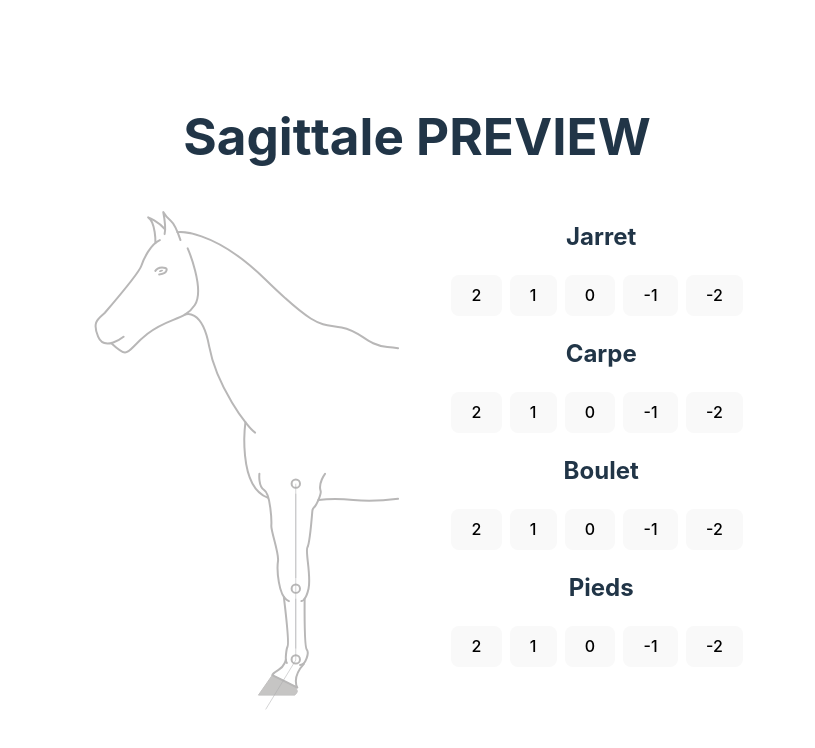
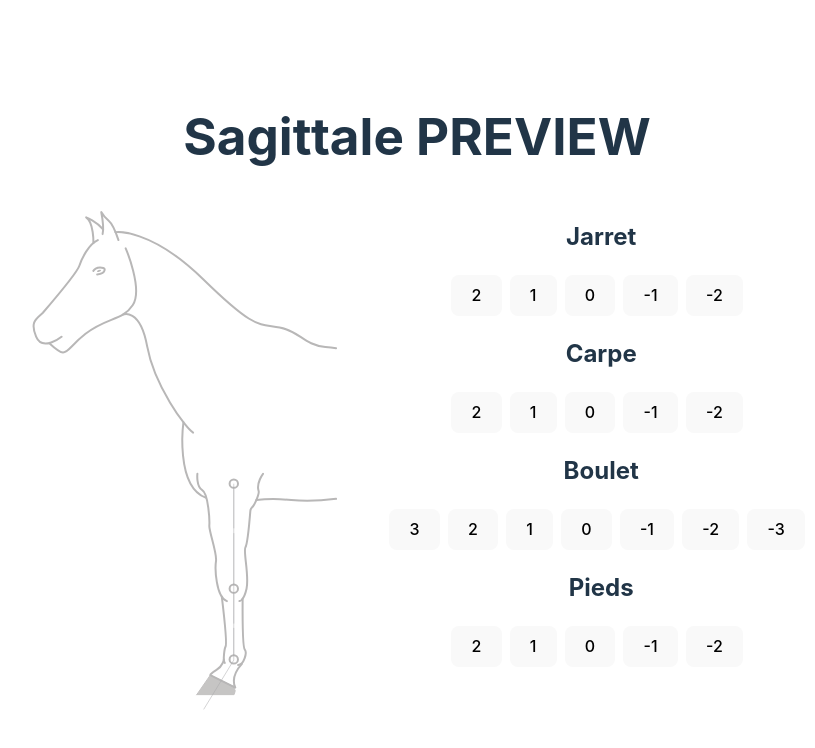
Before and after one commit to roseratugo/sagittale-preview, a Vue app: page / in a window 1280 px wide. Shown: the top 748 px of the page, without its empty margins (223-1038 px from the left). Built offline with nearby package versions, Linux system fonts and the light colour scheme.

Commit message:
ajout du mask et compensation du pied automatique

```diff
--- a/src/App.vue
+++ b/src/App.vue
@@ -20,11 +20,13 @@
       <button :class="{ red: true, active: activeCarpe === '-14.14' }" @click="rotateElement('ant-A', '-14.14', '#d03431', '2pt')">-2</button>
 
       <h2>Boulet</h2>
+      <button :class="{ red: true, active: activeBoulet === '36' }" @click="rotateElement('ant-B', '36', '#d03431', '2pt')">3</button>
       <button :class="{ red: true, active: activeBoulet === '12' }" @click="rotateElement('ant-B', '12', '#d03431', '2pt')">2</button>
       <button :class="{ orange: true, active: activeBoulet === '7.5' }" @click="rotateElement('ant-B', '7.5', '#ea9c2b', '2pt')">1</button>
       <button :class="{ green: true, active: activeBoulet === '0' }" @click="rotateElement('ant-B', '0', '#5cb85c', '2pt')">0</button>
       <button :class="{ orange: true, active: activeBoulet === '-7.5' }" @click="rotateElement('ant-B', '-7.5', '#ea9c2b', '2pt')">-1</button>
       <button :class="{ red: true, active: activeBoulet === '-12' }" @click="rotateElement('ant-B', '-12', '#d03431', '2pt')">-2</button>
+      <button :class="{ red: true, active: activeBoulet === '-36' }" @click="rotateElement('ant-B', '-36', '#d03431', '2pt')">-3</button>
 
       <h2>Pieds</h2>
       <button :class="{ red: true, active: activePieds === '12' }" @click="rotateElement('ant-C', '12', '#d03431', '2pt')">2</button>
@@ -59,7 +61,12 @@ export default {
       activeJarret: null,
       activeCarpe: null,
       activeBoulet: null,
-      activePieds: null
+      activePieds: null,
+      angleJarret: 0,
+      angleCarpe: 0,
+      angleBoulet: 0,
+      anglePieds: 0,
+      totalAngle: 0,
     };
   },
   methods: {
@@ -108,6 +115,14 @@ export default {
           console.log(`Dev introuvable pour ${elementId}`);
         }
 
+        const devTop = svgDocument.getElementById(elementId + '-dev-top');
+        if (devTop) {
+          devTop.style.stroke = strokeColor;
+          devTop.style.strokeWidth = strokeWidth;
+        } else {
+          console.log(`Dev-Top introuvable pour ${elementId}`);
+        }
+
         // Mise à jour des rotations et vérification des conditions
         if (elementId === 'ant-Z') {
           this.rotationZ = parseFloat(angle);
@@ -122,6 +137,35 @@ export default {
         this.checkRotations();
       } else {
         console.log(`Élément principal introuvable pour ${elementId}`);
+      }
+      if (elementId.includes('ant-Z')) {
+        this.angleJarret = parseFloat(angle);
+      } else if (elementId.includes('ant-A')) {
+        this.angleCarpe = parseFloat(angle);
+      } else if (elementId.includes('ant-B')) {
+        this.angleBoulet = parseFloat(angle);
+      } else if (elementId.includes('ant-C')) {
+        this.anglePieds = parseFloat(angle);
+      }
+
+      // Recalcul de totalAngle
+      this.totalAngle = this.angleJarret + this.angleCarpe + this.angleBoulet + this.anglePieds;
+
+      // Application de la rotation à ant-mask-foot
+      this.applyRotationToMaskFoot();
+    },
+
+    applyRotationToMaskFoot() {
+      const svgDocument = this.$refs.svgElement.contentDocument;
+      const maskFoot = svgDocument.getElementById('ant-mask-foot');
+      const pivot = svgDocument.getElementById('ant-C-join');
+
+      if (maskFoot && pivot) {
+        const inverseAngle = -this.totalAngle;
+        const cx = pivot.cx.baseVal.value;
+        const cy = pivot.cy.baseVal.value;
+
+        maskFoot.setAttribute('transform', `rotate(${inverseAngle}, ${cx}, ${cy})`);
       }
     },
     checkRotations() {
```
Also changed, not shown: public/._sagittale-ant.svg (deleted), public/sagittale-ant.svg.
